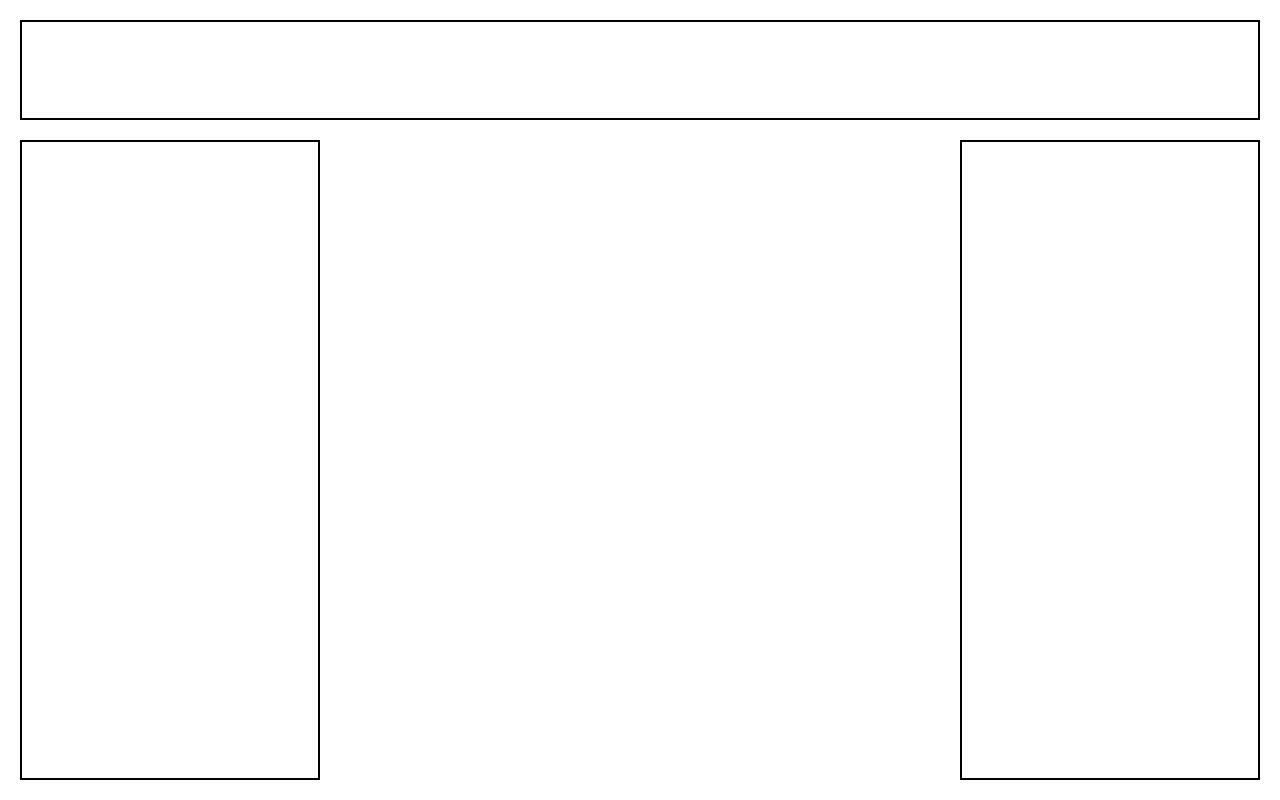
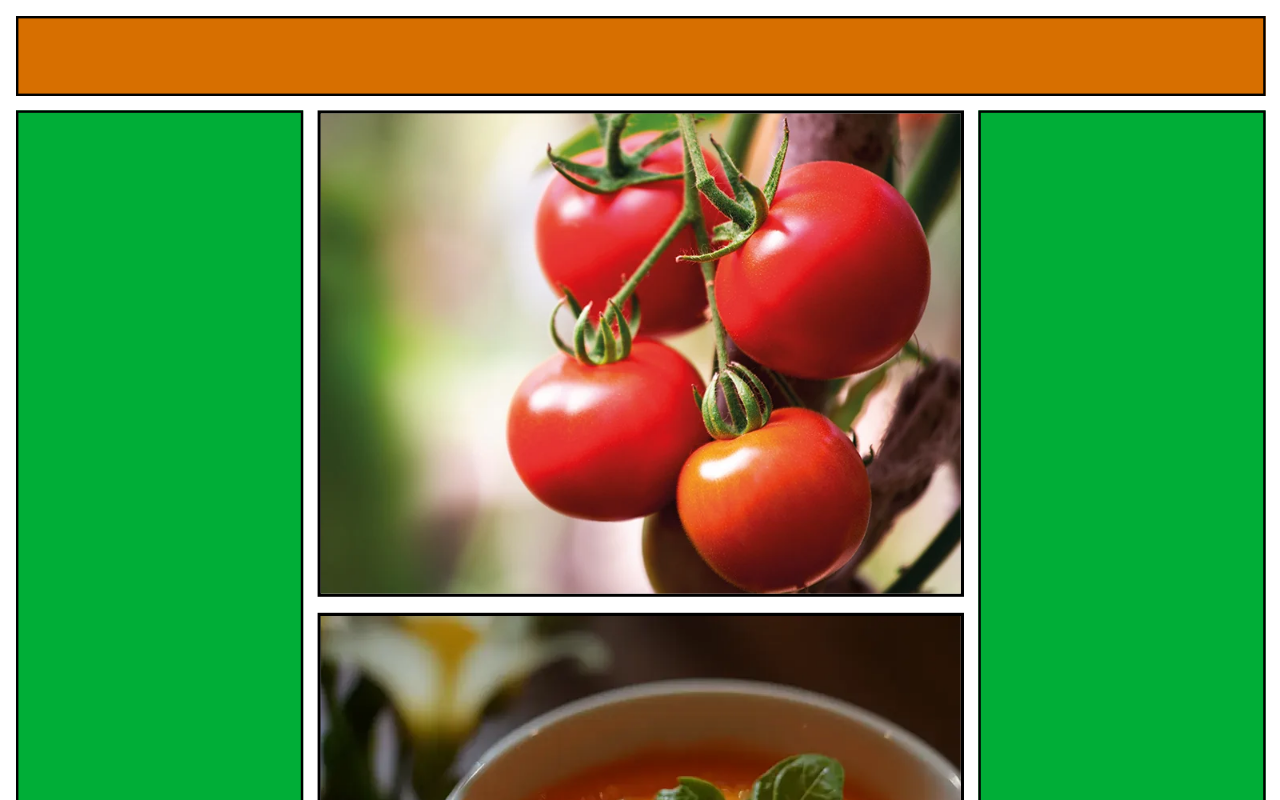
Before and after one commit to Te23E-Melker-Blomqvist/Projekt1, a plain HTML site: page index.html in a window 1280 px wide. Shown: the top 800 px of the page. Drawn offline with Linux system fonts and the light colour scheme.

Commit message:
Lagt till webp-bilder med borders, färgat grids

```diff
--- a/index.html
+++ b/index.html
@@ -24,7 +24,12 @@ klass: Te23E
         </div>
 
         <div class="content">
-
+            <div class="Img">
+                <img src="img/800x600px_roda-sma-tomater.webp" alt="Tomat">
+            </div>
+            <div class="Img">
+                <img src="img/tomatsoppa.webp" alt="Soppa">
+            </div>
         </div>
 
         <div class="right-column">
--- a/style.css
+++ b/style.css
@@ -1,42 +1,64 @@
 /* Melker Blomqvist Te23E */
 
-body{
+body {
+    transform: scale(0.8);
+    transform-origin: top left;
+    width: 122%;
     font-family: sans-serif;
     margin: 0;
     padding: 20px;
 }
 
-.container{
+.container {
     display: grid;
     grid-template-rows: 100px 1fr 100px;
     grid-template-columns: 1fr 2fr 1fr;
-    gap: 20px;
+    gap: 18px;
     height: 100vh;
 }
 
-.header, .left-column, .right-column, .footer{
-    border: 2px solid black;
+.header,
+.left-column,
+.right-column,
+.footer {
+    border: 3px solid black;
 }
 
-.header{
+.header {
+    text-align: center;
     grid-column: span 3;
+    background-color: #d76f00;
 }
 
-.left-column{
+.left-column {
     grid-column: 1 / 2;
-    grid-row: 2 / 30;
+    grid-row: 2 / 2;
+    background-color: #00ae37;
 }
 
-.right-column{
-    grid-column: 3 / 4;
-    grid-row: 2 / 30;
+.content {
+    display: flex;
+    flex-direction: column;
+    gap: 20px;
 }
 
-.content{
-    grid-column: span 3;
+.Img {
+    display: grid;
+    justify-content: center;
+    align-items: center;
+    border: 4px solid black;
 }
 
-.footer{
+.right-column {
+    grid-column: 3 / 4;
+    grid-row: 2 / 2;
+    background-color: #00ae37;
+}
+
+
+
+.footer {
     grid-column: span 3;
     height: 100px;
+    background-color: #d76f00;
 }
```
Also changed, not shown: img/800x600px_roda-sma-tomater.webp (added), img/tomat.webp (deleted).
